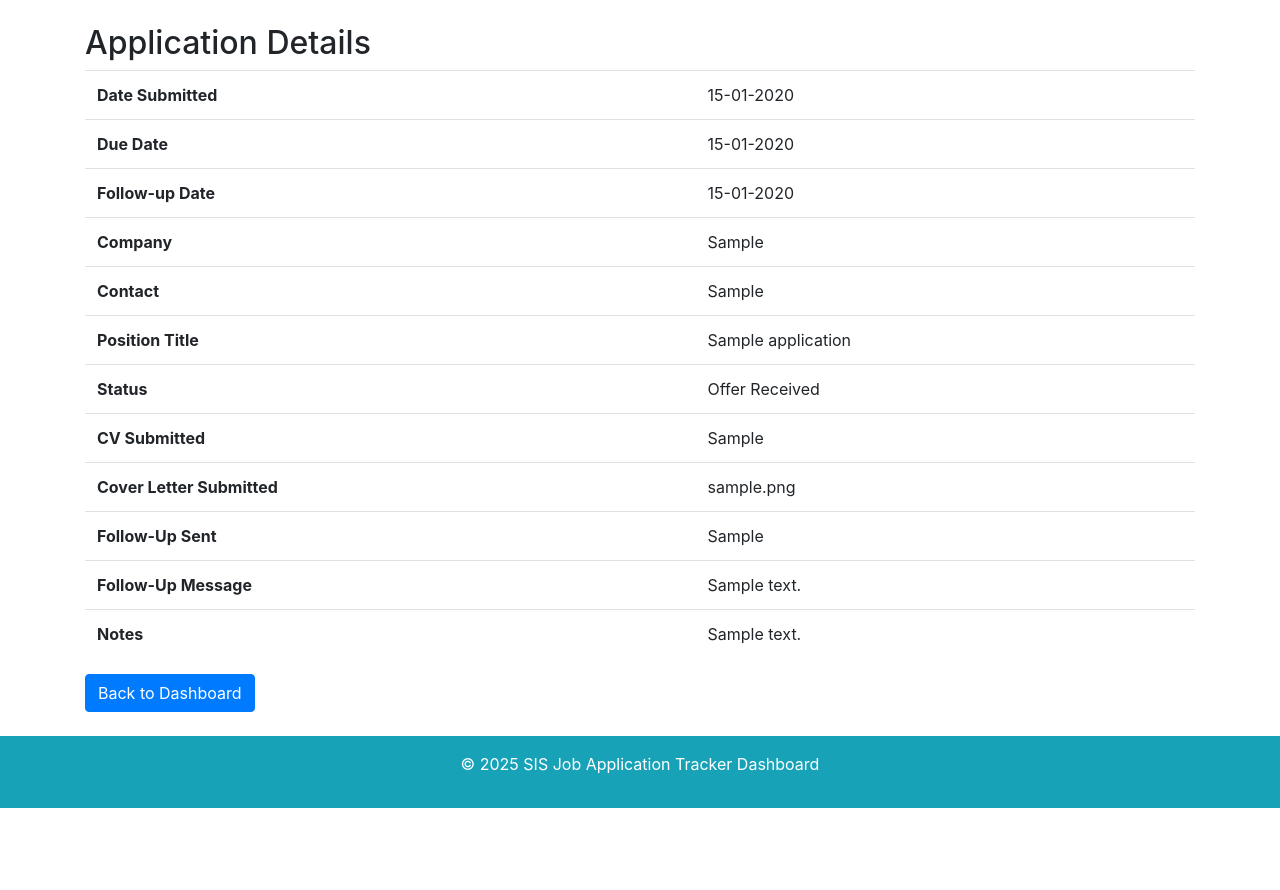
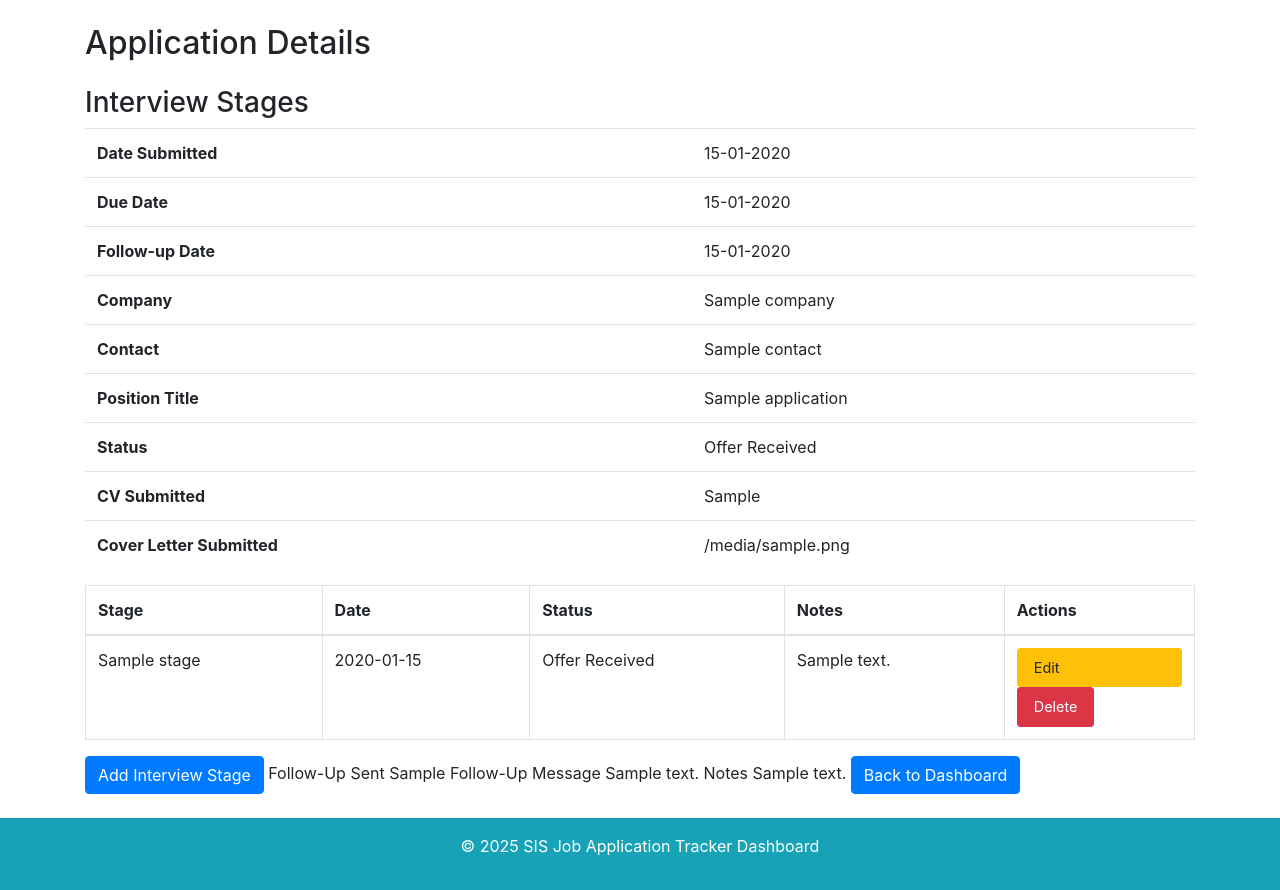
Before and after one commit to GinaHorch/job-application-tracker, a Flask app: template templates/view_application.html in a window 1280 px wide. Shown: the part 133-1023 px from the top of the page. Before the commit the page ends 941 px from the top, so only its background shows below. Run offline with Flask 3, Linux system fonts and the light colour scheme; tables that the repository leaves empty hold one stand-in row (values such as "Sample post"); the template is opened without the code that fills it: values that come from a table or form of the project are taken from there, most other values are stand-ins (such as "Sample title", 1, 10 or a date in 2020); parts of the project's set-up code (start-up, migrations or seed data) failed here and were passed over; some libraries are stand-ins or nearby versions.

Commit message:
Add model, forms and routes for interview stages

```diff
--- a/app.py
+++ b/app.py
@@ -11,8 +11,8 @@ from dotenv import load_dotenv
 from whitenoise import WhiteNoise
 from dotenv import load_dotenv
 import os
-from forms import JobApplicationForm, LoginForm, SignupForm
-from models import JobApplication, User
+from forms import JobApplicationForm, LoginForm, SignupForm, InterviewStageForm
+from models import JobApplication, User, InterviewStage
 from extensions import db
 
 load_dotenv()
@@ -242,6 +242,45 @@ def delete_application(application_id):
     flash('Job application deleted successfully!', 'success')
     return redirect(url_for('dashboard'))
 
+@app.route('/application/<int:application_id>/add_interview', methods=['GET', 'POST'])
+@login_required
+def add_interview_stage(application_id):
+    form = InterviewStageForm()
+    application = JobApplication.query.get_or_404(application_id)
+    if form.validate_on_submit():
+        new_stage = InterviewStage(
+            job_application_id=application.id,
+            stage_name=form.stage_name.data,
+            date=form.date.data,
+            status=form.status.data,
+            notes=form.notes.data
+        )
+        db.session.add(new_stage)
+        db.session.commit()
+        flash('Interview stage added successfully.', 'success')
+        return redirect(url_for('view_application', application_id=application.id))
+    return render_template('add_interview_stage.html', form=form, application=application)
+
+@app.route('/interview_stage/<int:stage_id>/edit', methods=['GET', 'POST'])
+@login_required
+def edit_interview_stage(stage_id):
+    stage = InterviewStage.query.get_or_404(stage_id)
+    form = InterviewStageForm(obj=stage)
+    if form.validate_on_submit():
+        form.populate_obj(stage)
+        db.session.commit()
+        flash('Interview stage updated successfully.', 'success')
+        return redirect(url_for('view_application', application_id=stage.job_application_id))
+    return render_template('edit_interview_stage.html', form=form, stage=stage)
+
+@app.route('/interview_stage/<int:stage_id>/delete', methods=['POST'])
+@login_required
+def delete_interview_stage(stage_id):
+    stage = InterviewStage.query.get_or_404(stage_id)
+    db.session.delete(stage)
+    db.session.commit()
+    flash('Interview stage deleted successfully.', 'success')
+    return redirect(url_for('view_application', application_id=stage.job_application_id))
 
 if __name__ == '__main__':
     app.run(debug=True)
--- a/templates/view_application.html
+++ b/templates/view_application.html
@@ -41,6 +41,44 @@
         <th>Cover Letter Submitted</th>
         <td>{{ application.cover_letter_submitted }}</td>
     </tr>
+    <div class="mt-4">
+        <h3>Interview Stages</h3>
+        {% if application.interview_stages %}
+            <table class="table table-bordered">
+                <thead>
+                    <tr>
+                        <th>Stage</th>
+                        <th>Date</th>
+                        <th>Status</th>
+                        <th>Notes</th>
+                        <th>Actions</th>
+                    </tr>
+                </thead>
+                <tbody>
+                    {% for stage in application.interview_stages %}
+                    <tr>
+                        <td>{{ stage.stage_name }}</td>
+                        <td>{{ stage.date.strftime('%Y-%m-%d') if stage.date else 'N/A' }}</td>
+                        <td>{{ stage.status }}</td>
+                        <td>{{ stage.notes }}</td>
+                        <td>
+                            <a href="{{ url_for('edit_interview_stage', stage_id=stage.id) }}" class="btn btn-sm btn-warning">Edit</a>
+                            <form action="{{ url_for('delete_interview_stage', stage_id=stage.id) }}" method="POST" style="display: inline;">
+                                <input type="hidden" name="csrf_token" value="{{ csrf_token() }}"/>
+                                <button type="submit" class="btn btn-sm btn-danger" onclick="return confirm('Are you sure you want to delete this interview stage?');">Delete</button>
+                            </form>
+                        </td>
+                    </tr>
+                    {% endfor %}
+                </tbody>
+            </table>
+        {% else %}
+            <p>No interview stages recorded yet.</p>
+        {% endif %}
+        <a href="{{ url_for('add_interview_stage', application_id=application.id) }}" class="btn btn-primary">Add Interview Stage</a>
+    </div>
+
+
     <tr>
         <th>Follow-Up Sent</th>
         <td>{{ application.follow_up_sent }}</td>
```
Also changed, not shown: forms.py (+23 -0 lines), migrations/versions/6d6432c6e85c_add_interviewstage_model.py (added, +37 -0 lines), models.py (+11 -0 lines), templates/add_interview_stage.html (added, +29 -0 lines), templates/edit_interview_stage.html (added, +29 -0 lines), instance/job_application_data.db.
